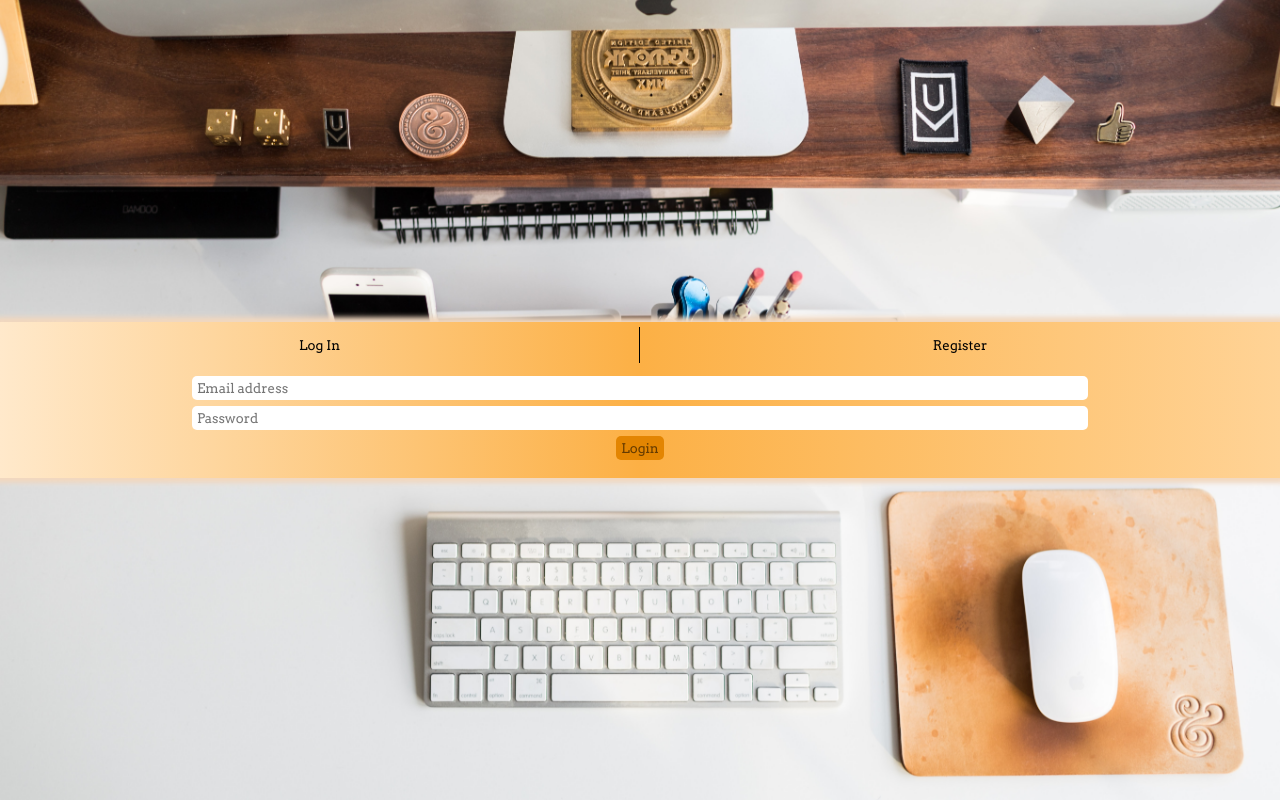
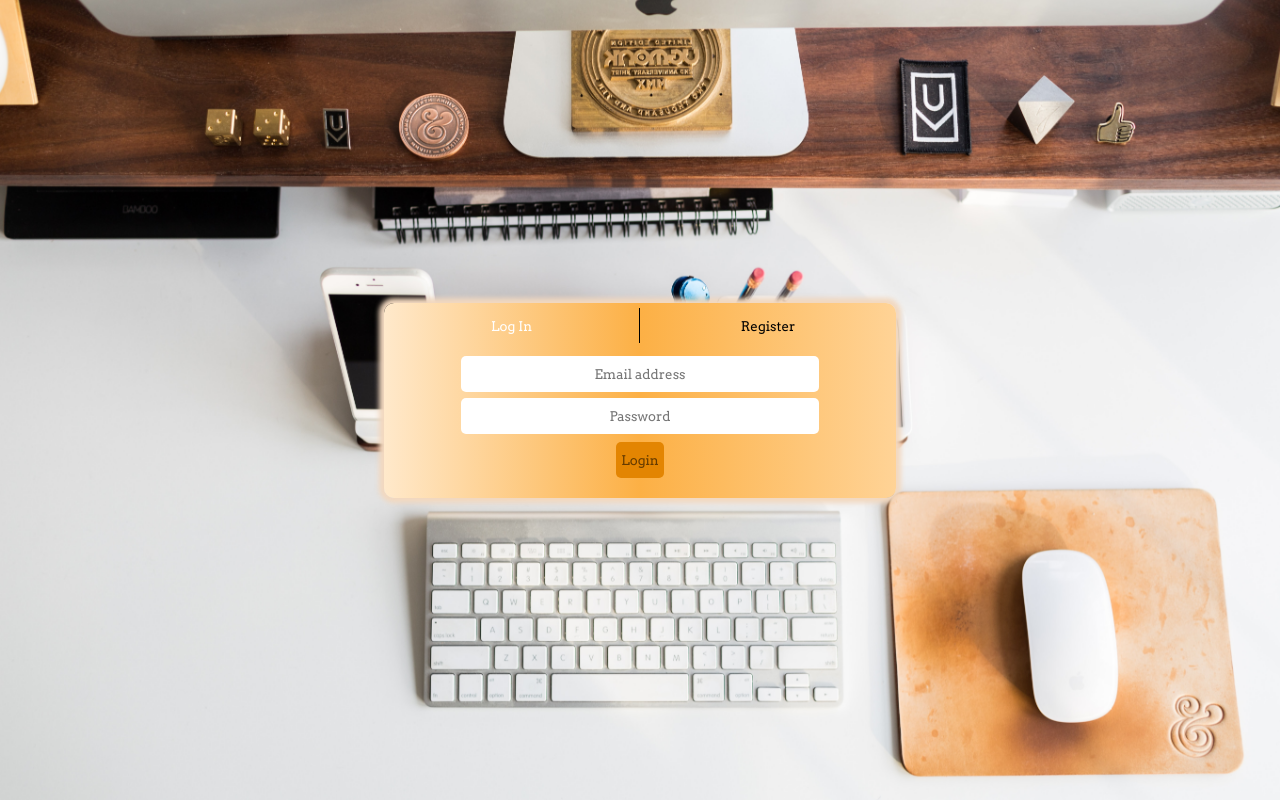
Before and after one commit to balint974/Social-App, a PHP site: page /register.php in a window 1280 px wide. Run offline with PHP 8.4, Linux system fonts and the light colour scheme.

Commit message:
Css changes

```diff
--- a/Assets/css/register_style.css
+++ b/Assets/css/register_style.css
@@ -42,23 +42,27 @@ form{
     color:black;
     padding: 10px 20px;
     width:70%;
+    height: 35px;
 }
 .tablinks:first-of-type{
     border-right: 1px solid black!important;
 }
 .tablinks:hover{
     color:white;
+    font-size: larger;
+
 }
 
 .tab button.active {
-  /* background-color: #fdb756; */
+    color:white;
 }
 
 .form-wrap{
     background: linear-gradient(90deg, rgba(255,233,203,1) 0%, rgba(252,176,69,1) 50%, rgba(255,211,150,1) 100%);
     box-shadow: 0px 0px 5px 5px #f2d8bf;
-    width:100%;
+    width:40%;
     padding:5px 0;
+    border-radius: 10px;
 }
 
 .tabcontent:nth-of-type(3){
@@ -67,19 +71,56 @@ form{
 .tabcontent{
     padding:10px 0;
 }
+.form-error{
+    color:#a84432;
+    margin:0;
+    width:70%;
+    margin:0 auto;
+}
 
 input{
     width:70%;
     margin:3px 0;
-    padding:4px 5px;
+    padding:10px 5px;
     border-radius: 5px;
     border:none;
     color:#653b01;
+    text-align: center;
 }
 input:focus{
-    border:2px solid #e38502;
+    border:none;
 }
 input[type=submit]{
     background-color: #e38502;
     width:auto;
+    margin:5px 0;
 }
+:-ms-input-placeholder{
+    text-align: center;
+}
+::-webkit-input-placeholder{
+    text-align: center;
+}
+:-moz-placeholder { /* Firefox 18- */
+    text-align: center;
+ }
+
+ ::-moz-placeholder {  /* Firefox 19+ */
+    text-align: center;
+ }
+
+
+
+ /* breakpoints */
+
+ @media only screen and (max-width: 1200px) {
+     .form-wrap{
+         width:60%;
+     }
+ }
+ @media only screen and (max-width: 768px) {
+    .form-wrap{
+        width:100%;
+        border-radius: 0px;
+    }
+ }
--- a/config/config.php
+++ b/config/config.php
@@ -4,9 +4,9 @@ session_start();
 
 $timezone = date_default_timezone_set("Europe/Bucharest");
 
-    // $con = mysqli_connect("localhost", "root", "", "social");
+    $con = mysqli_connect("localhost", "root", "", "social");
 
-    // if(mysqli_connect_errno()){
-    //     echo"Failed to connect".mysqli_connect_errno();
-    // }
+    if(mysqli_connect_errno()){
+        echo"Failed to connect".mysqli_connect_errno();
+    }
 ?>
--- a/includes/form_handlers/register_handler.php
+++ b/includes/form_handlers/register_handler.php
@@ -11,6 +11,20 @@
     $error_array = array(); //Holds error messages
 
     if(isset($_POST['register_button'])){
+
+        //show register form
+        echo "<script>
+            document.addEventListener('DOMContentLoaded', function(event) {
+            var regtab = document.getElementById('tablinks-reg');
+            var logtab = document.getElementById('tablinks-log');
+            regtab.classList.add('active')
+            logtab.classList.remove('active')
+            var regcontent = document.getElementsByClassName('tabcontent');
+            regcontent[0].style.display='none';
+            regcontent[1].style.display='block';
+                    });</script>";
+
+
         //Registration form values
 
         //First name
@@ -125,6 +139,7 @@
             $_SESSION['reg_lname'] ="";
             $_SESSION['reg_email'] ="";
             $_SESSION['reg_email2'] ="";
+            $_SESSION['reg_password'] ="";
 
         }
     }
--- a/register.php
+++ b/register.php
@@ -14,7 +14,13 @@
     <meta name="viewport" content="width=device-width, initial-scale=1.0">
     <title>Welcome</title>
     <link rel="stylesheet" type="text/css" href="Assets/css/register_style.css">
-    <script src="Assets/script/register-script.js"></script>
+    <script   src="https://code.jquery.com/jquery-3.6.0.min.js"
+			  integrity="sha256-/xUj+3OJU5yExlq6GSYGSHk7tPXikynS7ogEvDej/m4="
+			  crossorigin="anonymous"></script>
+
+    <script type="text/javascript">var errors = '<?php $error_array?>';</script>
+    <script type="text/javascript" src="Assets/script/register-script.js"></script>
+
 </head>
 <body>
 
@@ -22,8 +28,8 @@
     <div class="wrapper">
         <div class="form-wrap">
         <div class="tab">
-        <button class="tablinks" onclick="openLoginAndRegisterForm(event, 'Login')">Log In</button>
-        <button class="tablinks" onclick="openLoginAndRegisterForm(event, 'Register')">Register</button>
+        <button id="tablinks-log" class="tablinks active" onclick="openLoginAndRegisterForm(event, 'Login')">Log In</button>
+        <button id="tablinks-reg" class="tablinks" onclick="openLoginAndRegisterForm(event, 'Register')">Register</button>
         </div>
 
 
@@ -42,7 +48,7 @@
                 <input type="submit" name = "login_button" value ="Login">
                 <br>
 
-                <?php if(in_array("Email or password was incorrect!",$error_array))echo "Email or password was incorrect!";?>
+                <?php if(in_array("Email or password was incorrect!",$error_array))echo "<h5 class='form-error'>Email or password was incorrect!</h5>";?>
             </form>
          </div>
 
@@ -56,7 +62,7 @@
             ?>"
             required>
             <br>
-            <?php if(in_array("Your first name must be between 2 and 25 characters<br>",$error_array))echo "Your first name must be between 2 and 25 characters<br>";?>
+            <?php if(in_array("Your first name must be between 2 and 25 characters<br>",$error_array))echo "<h5 class='form-error'>Your first name must be between 2 and 25 characters</h5>";?>
 
             <input type = "text" name="reg_lname" placeholder="Last Name" value="<?php
             if(isset($_SESSION['reg_lname'])){
@@ -65,7 +71,7 @@
             ?>"
             required>
             <br>
-            <?php if(in_array("Your last name must be between 2 and 25 characters<br>",$error_array))echo "Your last name must be between 2 and 25 characters<br>";?>
+            <?php if(in_array("Your last name must be between 2 and 25 characters<br>",$error_array))echo "<h5 class='form-error'>Your last name must be between 2 and 25 characters</h5>";?>
 
             <input type = "email" name="reg_email" placeholder="Email" value="<?php
             if(isset($_SESSION['reg_email'])){
@@ -82,19 +88,18 @@
             ?> "
             required>
             <br>
-            <?php if(in_array("Email already exists<br>",$error_array))echo "Email already exists<br>";
-            else if(in_array("Emails don't match!<br>",$error_array))echo "Emails don't match!<br>";
-            else if(in_array("Invalid email format<br>",$error_array))echo "Invalid email format<br>";?>
+            <?php if(in_array("Email already exists<br>",$error_array))echo "<h5 class='form-error'>Email already exists</h5>";
+            else if(in_array("Emails don't match!<br>",$error_array))echo "<h5 class='form-error'>Emails don't match</h5>";
+            else if(in_array("Invalid email format<br>",$error_array))echo "<h5 class='form-error'>Invalid email format</h5>";?>
 
             <input type = "password" name="reg_password" placeholder="Password" required>
             <br>
 
             <input type = "password" name="reg_password2" placeholder="Confirm Password" required>
             <br>
-            <?php if(in_array("Your passwords do not match!<br>",$error_array))echo "Your passwords do not match!<br>";
-            else if(in_array("Your password can only contain english characters or numbers<br>",$error_array))echo "Your password can only contain english characters or numbers<br>";
-            else if(in_array("Your password must be between 5 and 30 characters<br>",$error_array))echo "Your password must be between 5 and 30 characters<br>";?>
-
+            <?php if(in_array("Your passwords do not match!<br>",$error_array))echo "<h5 class='form-error'>Your passwords do not match</h5>";
+            else if(in_array("Your password can only contain english characters or numbers<br>",$error_array))echo "<h5 class='form-error'>Your password can only contain english characters or numbers</h5>";
+            else if(in_array("Your password must be between 5 and 30 characters<br>",$error_array))echo "<h5 class='form-error'>Your password must be between 5 and 30 characters</h5>";?>
             <input type="submit" name = "register_button" value ="Register">
             <br>
 
```
Also changed, not shown: Assets/script/register-script.js (line endings or trailing spaces).
